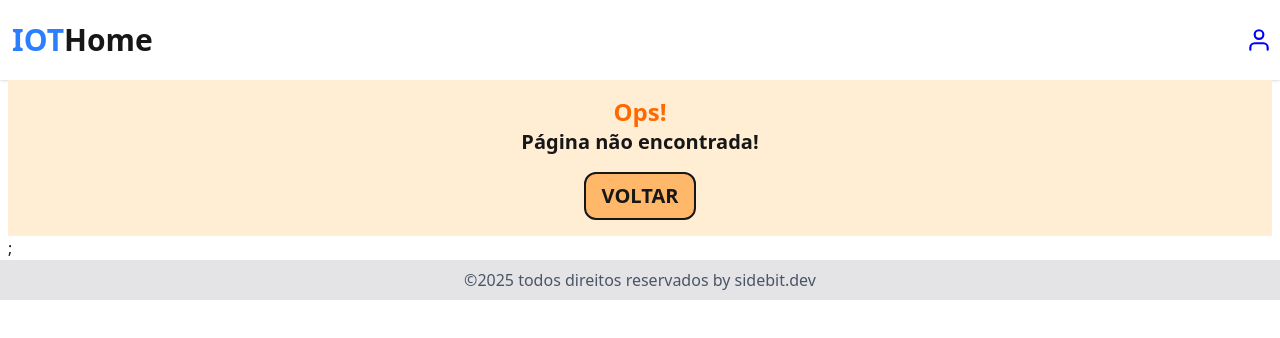
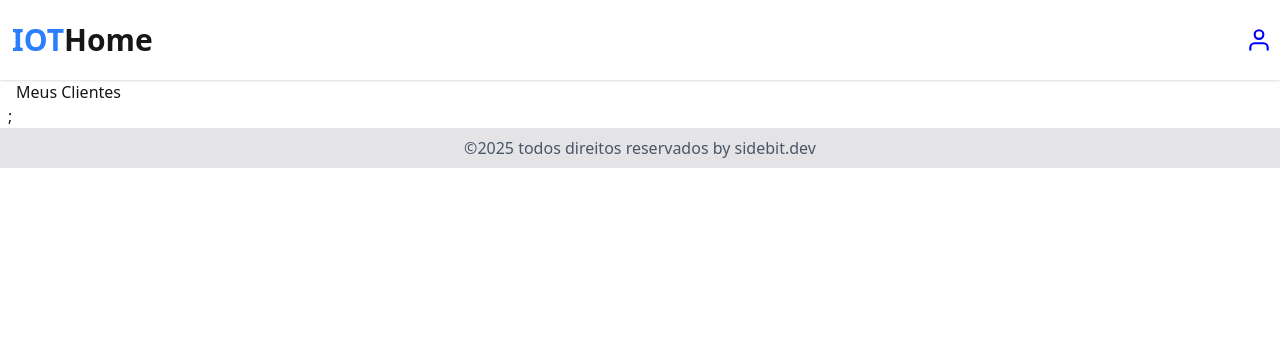
Before and after one commit to mig-ramos/iot-home-web, a Next.js app: page /dashboard/customer in a window 1280 px wide. Before the commit this address had no page. Shown: the top 338 px of the page. Built offline with nearby package versions, Linux system fonts and the light colour scheme.

Commit message:
cria page estatica customer e componente headerdashboard

```diff
--- /dev/null
+++ b/src/components/admin/headerDashboard.tsx
@@ -0,0 +1,23 @@
+import Link from "next/link";
+import { Container } from "../container";
+
+export function HeaderDashboard() {
+  return (
+    <Container>
+      <header className="w-full bg-gray-900 my-4 p-3 rounded flex gap-4 items-center">
+        <Link
+          href="/dashboard"
+          className="text-white hover:font-bold duration-300"
+        >
+          Chamados
+        </Link>
+        <Link
+          href="/dashboard/customer"
+          className="text-white hover:font-bold duration-300"
+        >
+          Clientes
+        </Link>
+      </header>
+    </Container>
+  );
+}
--- a/src/components/admin/layoutPrivate.tsx
+++ b/src/components/admin/layoutPrivate.tsx
@@ -1,4 +1,5 @@
 import ForcarAutenticacao from "./forceAuthentication";
+import { HeaderDashboard } from "./headerDashboard";
 
 export default function LayoutPrivate({
   children,
@@ -7,7 +8,10 @@ export default function LayoutPrivate({
 }>) {
   return (
     <div>
-      <ForcarAutenticacao>{children}</ForcarAutenticacao>
+      <ForcarAutenticacao>
+        <HeaderDashboard />
+        {children}
+      </ForcarAutenticacao>
     </div>
   );
 }
--- a/src/components/public/layoutPublic.tsx
+++ b/src/components/public/layoutPublic.tsx
@@ -1,4 +1,4 @@
-import { Container } from "./container";
+import { Container } from "../container";
 import { Footer } from "./footer";
 import { Header } from "./header";
 
--- /dev/null
+++ b/src/pages/dashboard/customer/index.tsx
@@ -0,0 +1,13 @@
+import { Container } from "@/components/container";
+
+export default function Customer() {
+  return (
+    <Container>
+      <main>
+        <div>
+          <h1>Meus Clientes</h1>
+        </div>
+      </main>
+    </Container>
+  );
+}
--- a/src/pages/dashboard/index.tsx
+++ b/src/pages/dashboard/index.tsx
@@ -1,5 +1,5 @@
 import LayoutPrivate from "@/components/admin/layoutPrivate";
-import { Container } from "@/components/public/container";
+import { Container } from "@/components/container";
 import { canSSRAuth } from "data/utils/canRAuth";
 import Head from "next/head";
 import React, { useState, useEffect, useContext } from "react";
```
Also changed, not shown: src/components/container.tsx (renamed from src/components/public/container.tsx).
